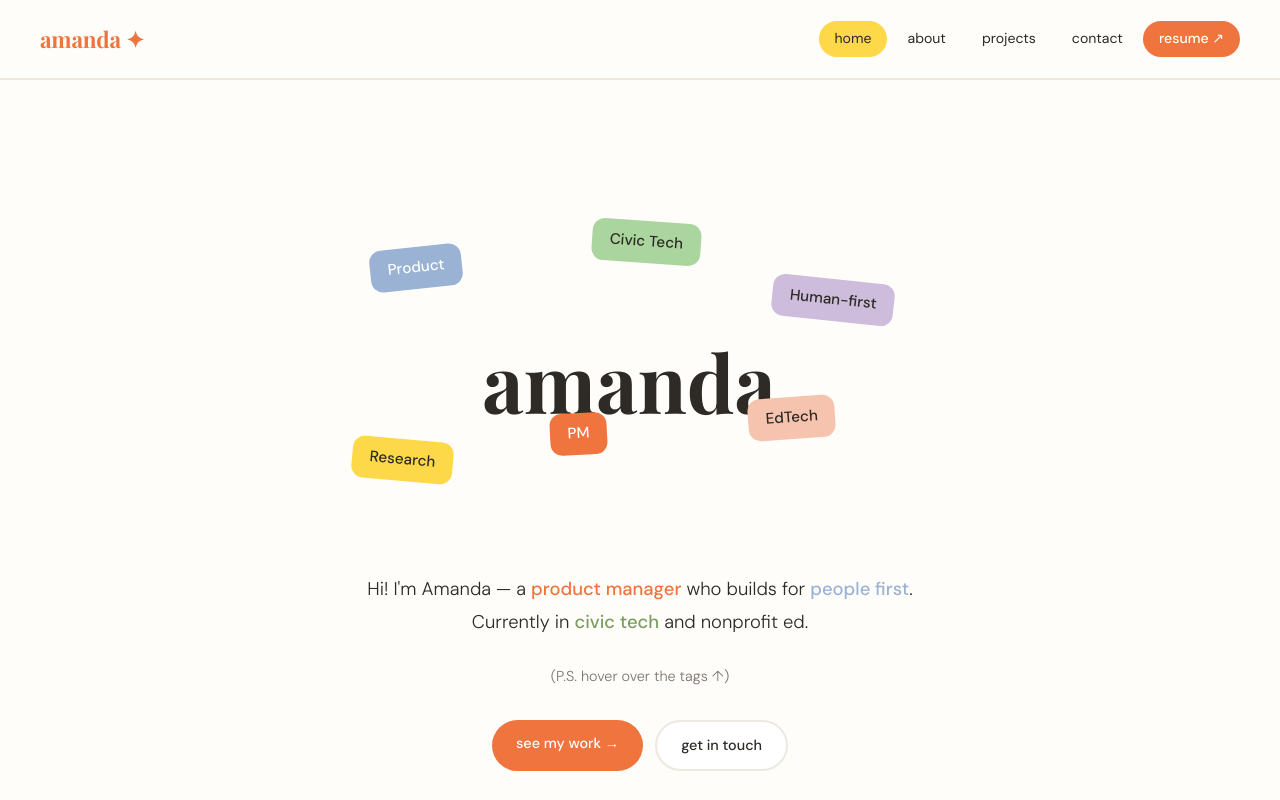
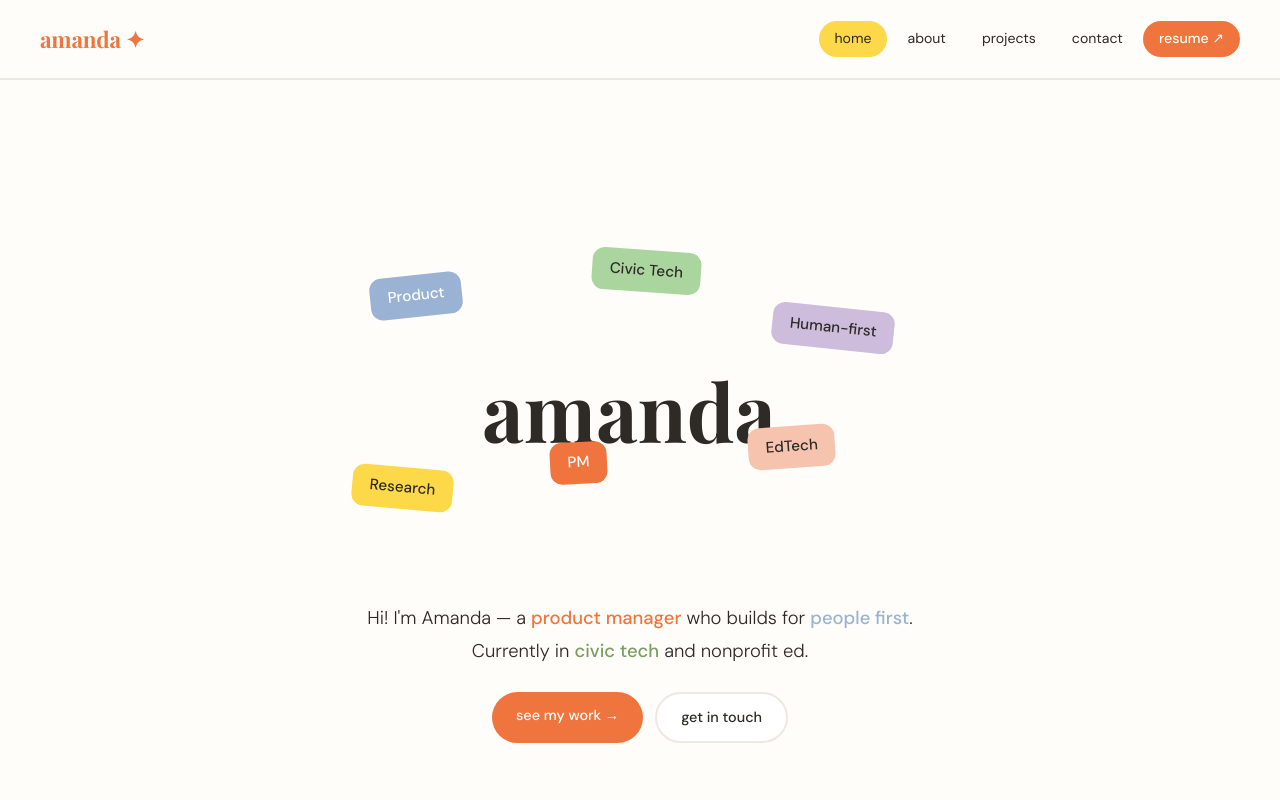
Before and after one commit to amandaminhuang/amandaminhuang.github.io, a React (Vite) app in the folder amanda-portfolio/: page / in a window 1280 px wide. Shown: the top 800 px of the page. Built offline with nearby package versions, Linux system fonts and the light colour scheme; a web font is replaced by a local one.

Commit message:
added info

```diff
--- a/amanda-portfolio/src/pages/contact.jsx
+++ b/amanda-portfolio/src/pages/contact.jsx
@@ -33,8 +33,8 @@
         )}
 
         <div className="links-row" style={{ marginTop: '2rem', paddingTop: '1.5rem', borderTop: '2px solid var(--border)' }}>
-          <a href="mailto:you@email.com" className="link--accent">you@email.com</a>
-          <a href="https://linkedin.com/in/yourhandle" target="_blank" rel="noreferrer" className="link--accent">LinkedIn ↗</a>
+          <a href="mailto:amanda.huang@yale.edu" className="link--accent">amanda.huang@yale.edu</a>
+          <a href="https://www.linkedin.com/in/amandaminhuang/" target="_blank" rel="noreferrer" className="link--accent">LinkedIn ↗</a>
           <a href="/resume.pdf" target="_blank" rel="noreferrer" className="link--accent">Resume ↗</a>
         </div>
       </div>
--- a/amanda-portfolio/src/pages/home.jsx
+++ b/amanda-portfolio/src/pages/home.jsx
@@ -81,9 +81,6 @@
           Currently in <span className="accent-olive">civic tech</span> and nonprofit ed.
         </p>
 
-        <p className="hero-sub">
-          (P.S. hover over the tags ↑)
-        </p>
 
         <div className="hero-ctas">
           <Link to="/projects" className="btn btn--primary">see my work →</Link>
```
